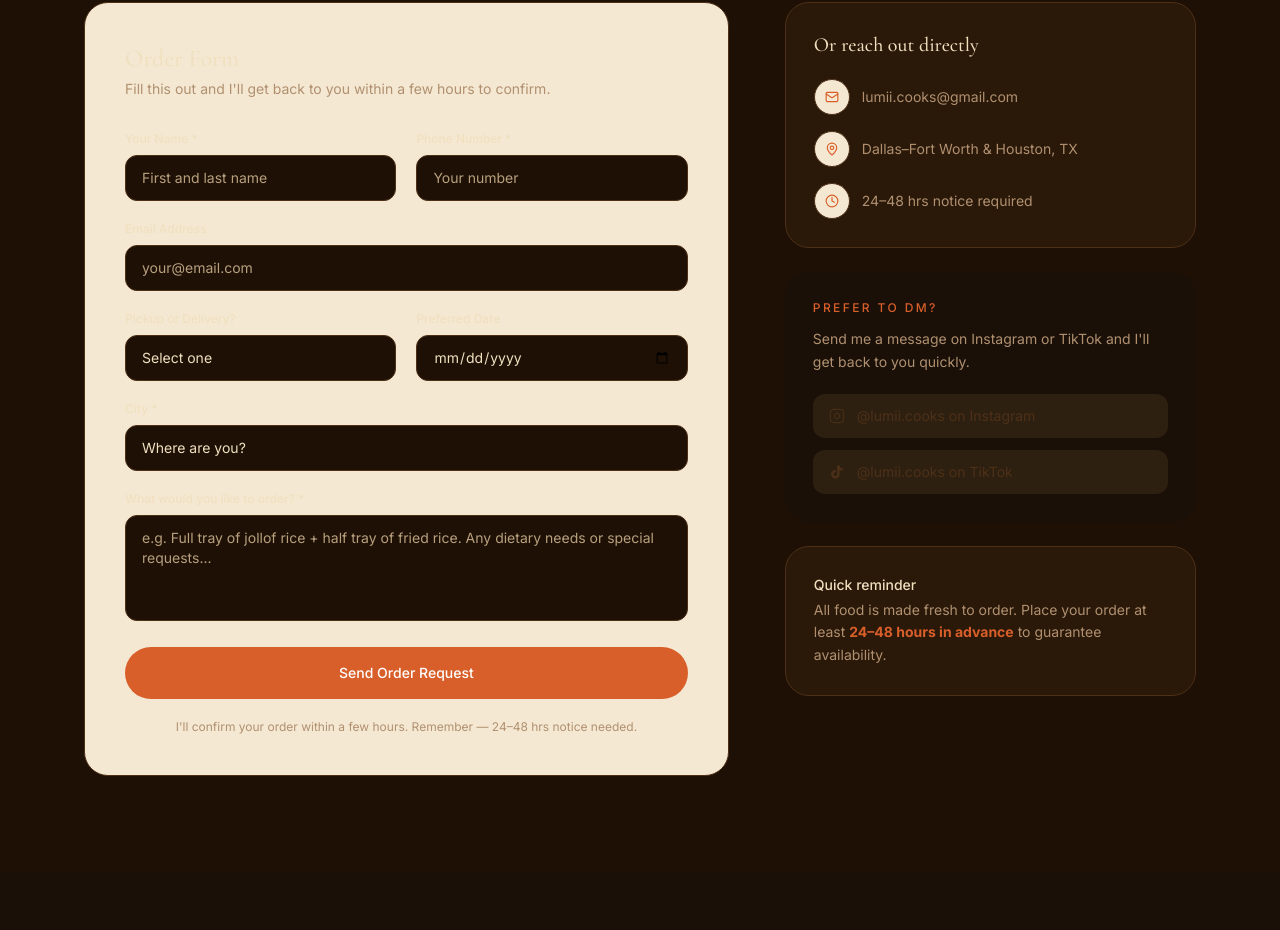
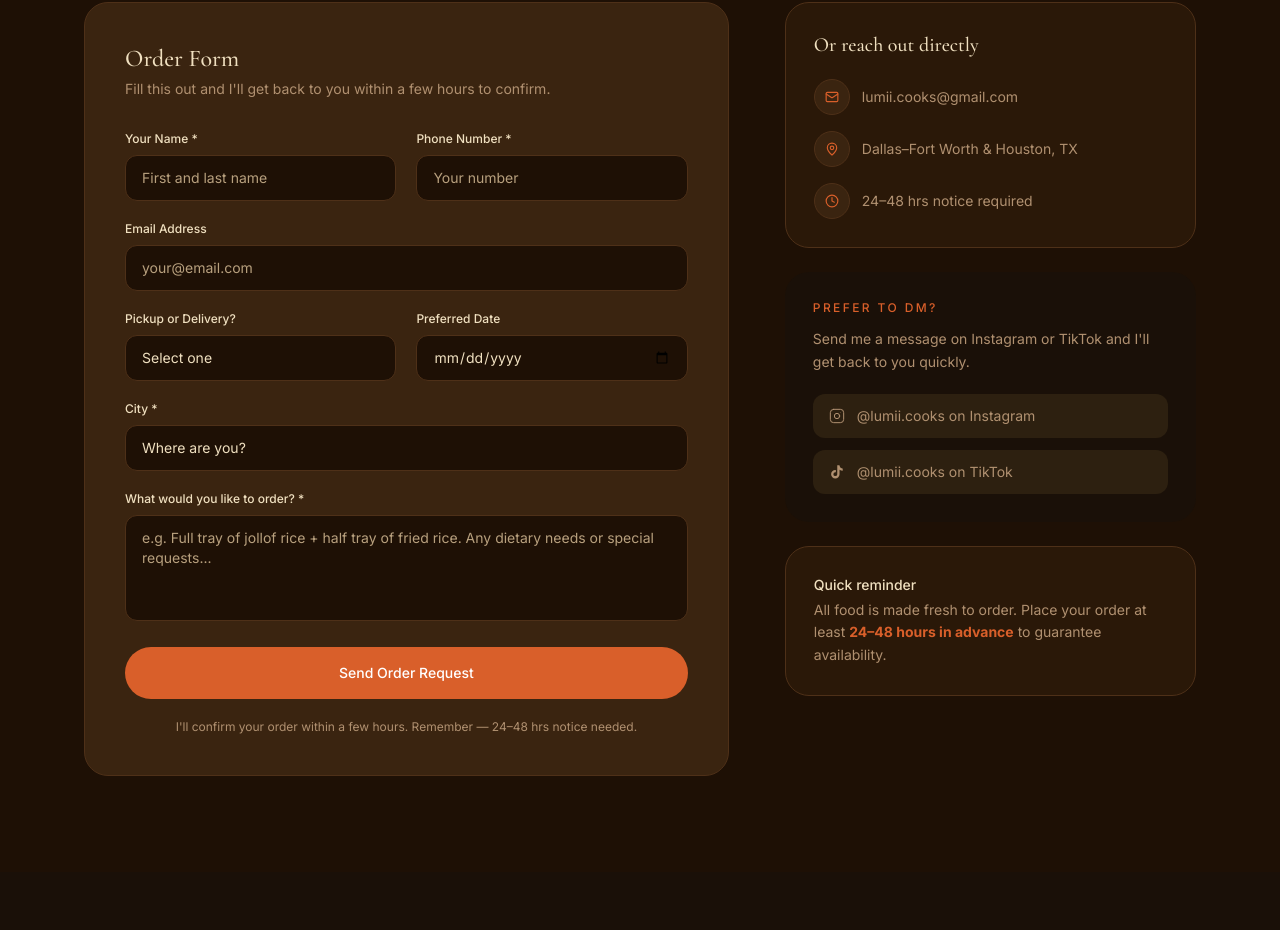
Before and after one commit to TamiDeji04/Chef-Lumi, a Next.js app: page /order in a window 1280 px wide. Shown: the part 238-1168 px from the top of the page. Built offline with nearby package versions, Linux system fonts and the light colour scheme.

Commit message:
Fix all text contrast issues — dark card backgrounds, readable text throughout
Co-authored-by: Cursor <cursoragent@cursor.com>

```diff
--- a/app/about/page.tsx
+++ b/app/about/page.tsx
@@ -108,7 +108,7 @@ export default function AboutPage() {
               },
             ].map((v, i) => (
               <ScrollReveal key={v.title} delay={i * 100}>
-                <div className="bg-[#F5E8D2] rounded-2xl p-7 border border-[#4E3018]">
+                <div className="bg-[#3A2410] rounded-2xl p-7 border border-[#4E3018]">
                   <div className="w-8 h-1 bg-[#D95F2A] rounded-full mb-5" />
                   <h3
                     className="text-xl font-medium text-[#F0E0C0] mb-2"
--- a/app/menu/page.tsx
+++ b/app/menu/page.tsx
@@ -179,7 +179,7 @@ export default function MenuPage() {
           <div className="space-y-6">
             {faqs.map((faq, i) => (
               <ScrollReveal key={faq.q} delay={i * 80}>
-                <div className="bg-[#F5E8D2] rounded-2xl p-6 border border-[#4E3018]">
+                <div className="bg-[#3A2410] rounded-2xl p-6 border border-[#4E3018]">
                   <h4
                     className="text-lg font-medium text-[#F0E0C0] mb-2"
                     style={{ fontFamily: "var(--font-cormorant), Georgia, serif" }}
--- a/app/order/page.tsx
+++ b/app/order/page.tsx
@@ -46,7 +46,7 @@ export default function OrderPage() {
       <section className="max-w-6xl mx-auto px-5 pb-24 grid grid-cols-1 lg:grid-cols-5 gap-14">
         {/* Form */}
         <ScrollReveal className="lg:col-span-3">
-          <div className="bg-[#F5E8D2] rounded-3xl border border-[#4E3018] p-8 md:p-10">
+          <div className="bg-[#3A2410] rounded-3xl border border-[#4E3018] p-8 md:p-10">
             <h2
               className="text-2xl font-medium text-[#F0E0C0] mb-1"
               style={{ fontFamily: "var(--font-cormorant), Georgia, serif" }}
@@ -168,7 +168,7 @@ export default function OrderPage() {
                   href="mailto:lumii.cooks@gmail.com"
                   className="flex items-center gap-3 group"
                 >
-                  <div className="w-9 h-9 rounded-full bg-[#F5E8D2] border border-[#4E3018] flex items-center justify-center group-hover:border-[#D95F2A] transition-colors">
+                  <div className="w-9 h-9 rounded-full bg-[#3A2410] border border-[#4E3018] flex items-center justify-center group-hover:border-[#D95F2A] transition-colors">
                     <Mail size={14} className="text-[#D95F2A]" />
                   </div>
                   <span className="text-sm text-[#B09070] group-hover:text-[#F0E0C0] transition-colors">
@@ -176,13 +176,13 @@ export default function OrderPage() {
                   </span>
                 </a>
                 <div className="flex items-center gap-3">
-                  <div className="w-9 h-9 rounded-full bg-[#F5E8D2] border border-[#4E3018] flex items-center justify-center">
+                  <div className="w-9 h-9 rounded-full bg-[#3A2410] border border-[#4E3018] flex items-center justify-center">
                     <MapPin size={14} className="text-[#D95F2A]" />
                   </div>
                   <span className="text-sm text-[#B09070]">Dallas–Fort Worth & Houston, TX</span>
                 </div>
                 <div className="flex items-center gap-3">
-                  <div className="w-9 h-9 rounded-full bg-[#F5E8D2] border border-[#4E3018] flex items-center justify-center">
+                  <div className="w-9 h-9 rounded-full bg-[#3A2410] border border-[#4E3018] flex items-center justify-center">
                     <Clock size={14} className="text-[#D95F2A]" />
                   </div>
                   <span className="text-sm text-[#B09070]">24–48 hrs notice required</span>
@@ -204,7 +204,7 @@ export default function OrderPage() {
                   href="https://www.instagram.com/lumii.cooks"
                   target="_blank"
                   rel="noopener noreferrer"
-                  className="flex items-center gap-3 bg-[#2D2010] rounded-xl px-4 py-3 text-[#4E3018] hover:bg-[#3A2B15] transition-colors"
+                  className="flex items-center gap-3 bg-[#2D2010] rounded-xl px-4 py-3 text-[#B09070] hover:bg-[#3A2B15] hover:text-[#F0E0C0] transition-colors"
                 >
                   <InstagramIcon size={16} />
                   <span className="text-sm">@lumii.cooks on Instagram</span>
@@ -213,7 +213,7 @@ export default function OrderPage() {
                   href="https://www.tiktok.com/@lumii.cooks"
                   target="_blank"
                   rel="noopener noreferrer"
-                  className="flex items-center gap-3 bg-[#2D2010] rounded-xl px-4 py-3 text-[#4E3018] hover:bg-[#3A2B15] transition-colors"
+                  className="flex items-center gap-3 bg-[#2D2010] rounded-xl px-4 py-3 text-[#B09070] hover:bg-[#3A2B15] hover:text-[#F0E0C0] transition-colors"
                 >
                   <TikTokIcon size={16} />
                   <span className="text-sm">@lumii.cooks on TikTok</span>
--- a/app/page.tsx
+++ b/app/page.tsx
@@ -185,9 +185,9 @@ export default function Home() {
           <div className="grid grid-cols-1 md:grid-cols-3 gap-8">
             {steps.map((step, i) => (
               <ScrollReveal key={step.num} delay={i * 120}>
-                <div className="bg-[#F5E8D2] rounded-2xl p-8 border border-[#4E3018]">
+                <div className="bg-[#3A2410] rounded-2xl p-8 border border-[#4E3018]">
                   <span
-                    className="text-5xl font-light text-[#4E3018] block mb-4 leading-none"
+                    className="text-5xl font-light text-[#D95F2A] block mb-4 leading-none"
                     style={{ fontFamily: "var(--font-cormorant), Georgia, serif" }}
                   >
                     {step.num}
--- a/components/Footer.tsx
+++ b/components/Footer.tsx
@@ -21,7 +21,7 @@ function TikTokIcon({ size = 16 }: { size?: number }) {
 
 export default function Footer() {
   return (
-    <footer className="bg-[#1A1008] text-[#4E3018]">
+    <footer className="bg-[#1A1008] text-[#B09070]">
       <div className="max-w-6xl mx-auto px-5 py-14">
         <div className="grid grid-cols-1 md:grid-cols-3 gap-10">
           {/* Brand */}
@@ -62,7 +62,7 @@ export default function Footer() {
 
           {/* Links */}
           <div>
-            <h4 className="text-xs tracking-[0.18em] uppercase text-[#4E3018] mb-5 font-medium">
+            <h4 className="text-xs tracking-[0.18em] uppercase text-[#B09070] mb-5 font-medium">
               Pages
             </h4>
             <ul className="space-y-3">
@@ -75,7 +75,7 @@ export default function Footer() {
                 <li key={href}>
                   <Link
                     href={href}
-                    className="text-sm text-[#B09070] hover:text-[#4E3018] transition-colors"
+                    className="text-sm text-[#B09070] hover:text-[#F0E0C0] transition-colors"
                   >
                     {label}
                   </Link>
@@ -86,7 +86,7 @@ export default function Footer() {
 
           {/* Contact */}
           <div>
-            <h4 className="text-xs tracking-[0.18em] uppercase text-[#4E3018] mb-5 font-medium">
+            <h4 className="text-xs tracking-[0.18em] uppercase text-[#B09070] mb-5 font-medium">
               Get in Touch
             </h4>
             <ul className="space-y-4">
@@ -98,7 +98,7 @@ export default function Footer() {
                 <Mail size={14} className="text-[#D95F2A] mt-0.5 shrink-0" />
                 <a
                   href="mailto:lumii.cooks@gmail.com"
-                  className="text-sm text-[#B09070] hover:text-[#4E3018] transition-colors"
+                  className="text-sm text-[#B09070] hover:text-[#F0E0C0] transition-colors"
                 >
                   lumii.cooks@gmail.com
                 </a>
```
